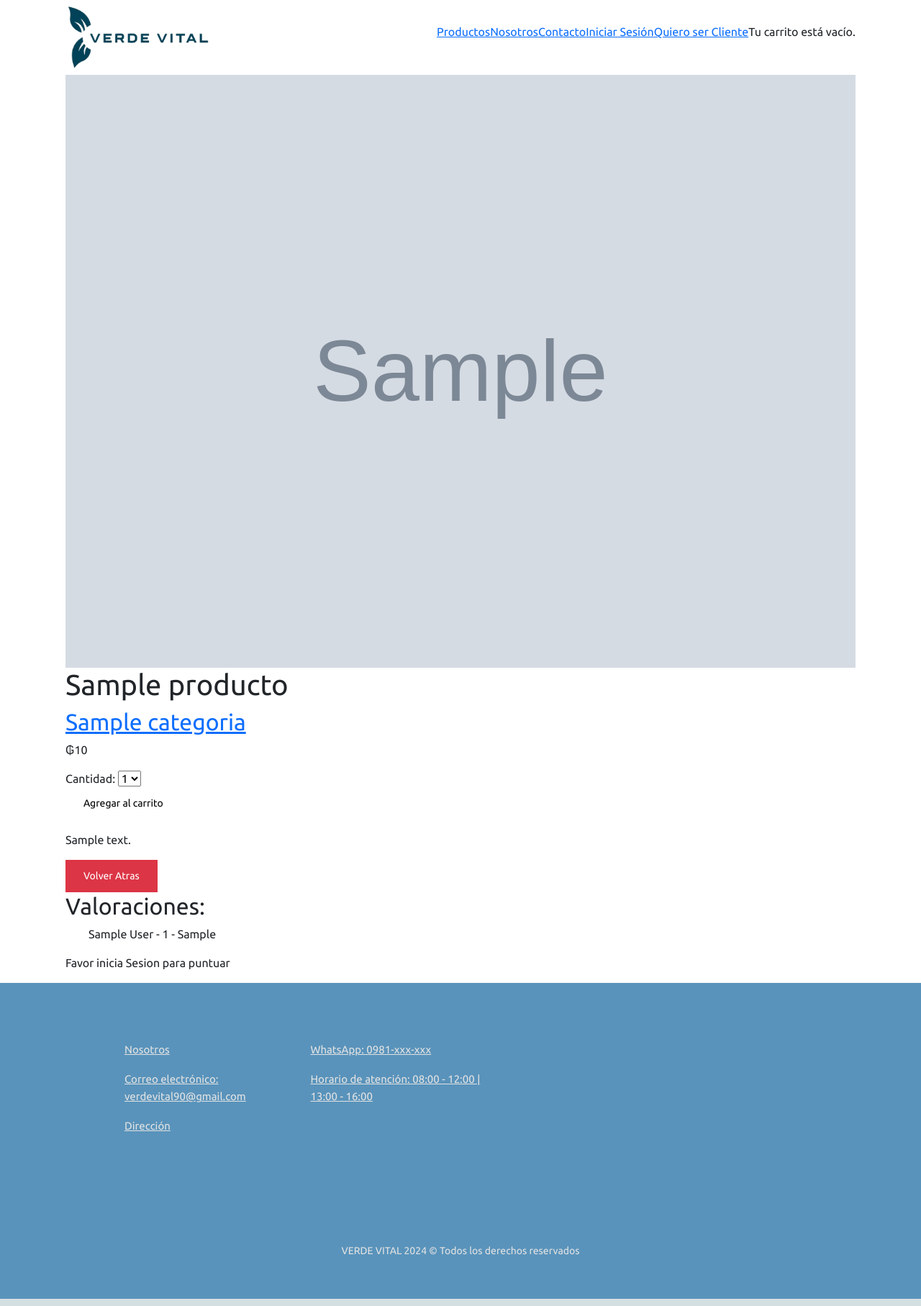
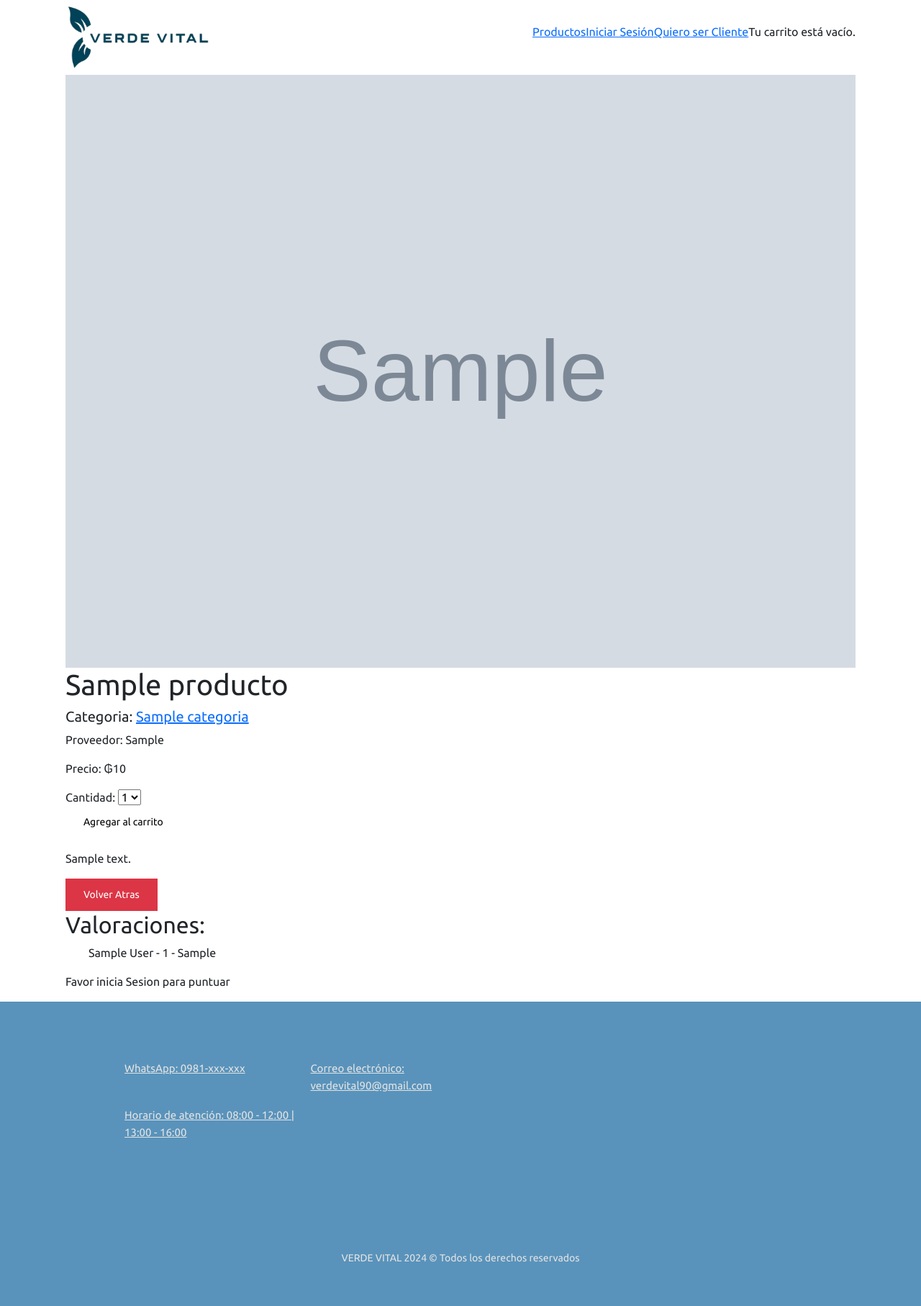
Before and after one commit to LordChiki18/Tienda-Vital, a Django app: a page that uses shop/templates/shop/base.html in a window 1280 px wide. Shown: the whole page at 72% size. Run offline with Django 4.2, Linux system fonts and the light colour scheme; tables that the repository leaves empty hold one stand-in row (values such as "Sample post"); grey boxes marked "Sample" are stand-in pictures; parts of the project's set-up code (start-up, migrations or seed data) failed here and were passed over; some libraries are stand-ins or nearby versions.

Commit message:
Actualizacion general del sistema

```diff
--- a/api/urls.py
+++ b/api/urls.py
@@ -2,7 +2,7 @@ from rest_framework.routers import DefaultRouter
 from django.urls import path, include
 
 from api.views import CategoriaViews, ProductoViews, PersonaViews, PersonaUpdateView, OrdenViews, OrdenItemViews, \
-    ValoracionViews
+    ValoracionViews, ProveedorViews
 
 router = DefaultRouter()
 
@@ -12,6 +12,7 @@ router.register(r'Persona', PersonaViews)
 router.register(r'Orden', OrdenViews)
 router.register(r'OrdenItem', OrdenItemViews)
 router.register(r'Valoracion', ValoracionViews)
+router.register(r'Proveedor', ProveedorViews)
 
 urlpatterns = [
     path('gestion/', include(router.urls)),
--- a/shop/models.py
+++ b/shop/models.py
@@ -22,8 +22,17 @@ class Categoria(models.Model):
                        args=[self.slug])
 
 
+class Proveedor(models.Model):
+    empresa = models.CharField(max_length=100, default="sin asignar")
+    telefono = models.CharField(max_length=50)
+
+    def __str__(self):
+        return self.empresa
+
+
 class Producto(models.Model):
     categoria = models.ForeignKey(Categoria, related_name='productos', on_delete=models.CASCADE)
+    proveedor = models.ForeignKey(Proveedor, related_name='proveedores', on_delete=models.CASCADE)
     nombre = models.CharField(max_length=200)
     slug = models.SlugField(max_length=200)
     imagen = models.ImageField(upload_to='productos/%Y/%m/%d', blank=True)
--- a/shop/templates/shop/base.html
+++ b/shop/templates/shop/base.html
@@ -33,8 +33,6 @@
                 <nav class="hm-menu">
                     <ul>
                         <li><a href="{% url 'shop:producto_lista' %}">Productos</a></li>
-                        <li><a href="http://">Nosotros</a></li>
-                        <li><a href="http://">Contacto</a></li>
                         {% if user.is_authenticated %}
                             <li>
                                 <a href="{% url 'accounts:datos' %}">Bienvenido, {{ user.nombre }} {{ user.apellido }}!</a>
@@ -80,11 +78,9 @@
             <div class="foo-row">
                 <div class="foo-col">
                     <ul>
-                        <li><a href="#">Nosotros</a></li>
                         <li><a href="#">WhatsApp: 0981-xxx-xxx</a></li>
                         <li><a href="#">Correo electrónico: verdevital90@gmail.com</a></li>
                         <li><a href="#">Horario de atención: 08:00 - 12:00 | 13:00 - 16:00</a></li>
-                        <li><a href="#">Dirección</a></li>
                     </ul>
                 </div>
             </div>
--- a/shop/templates/shop/producto/detalle.html
+++ b/shop/templates/shop/producto/detalle.html
@@ -13,12 +13,13 @@
                  alt="{{ producto.nombre }}">
             <div class="product-info">
                 <h1>{{ producto.nombre }}</h1>
-                <h2>
+                <h5>Categoria:
                     <a class="categoria" href="{{ producto.categoria.get_absolute_url }}">
                         {{ producto.categoria }}
                     </a>
-                </h2>
-                <p class="price">₲{{ producto.precio }}</p>
+                </h5>
+                <p>Proveedor: {{ producto.proveedor }}</p>
+                <p class="price">Precio: ₲{{ producto.precio }}</p>
                 <form action="{% url "cart:cart_agregar" producto.id %}" method="post">
                     {{ cart_product_form }}
                     {% csrf_token %}
```
Also changed, not shown: api/serializers.py (+7 -1 lines), api/views.py (+8 -2 lines).
